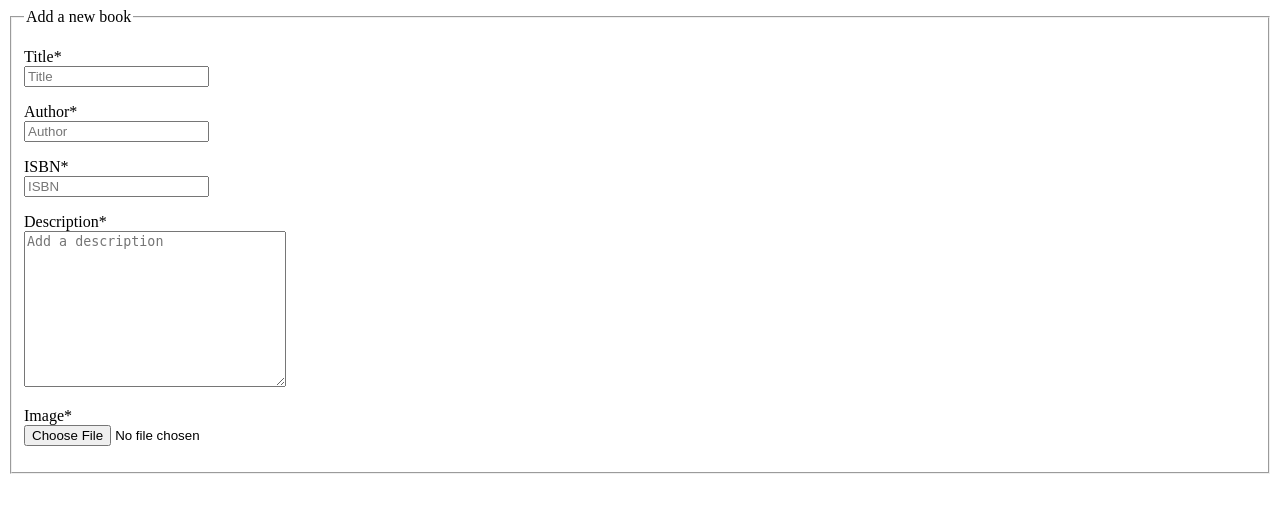
After one commit to AliciaoE/The-Library-book, a PHP site: page /bookform.php in a window 1280 px wide. The commit adds this page. Shown: the top 513 px of the page. Run offline with PHP 8.4, Linux system fonts and the light colour scheme.

Commit message:
feat: 🚧 book form structure

```diff
--- /dev/null
+++ b/bookform.php
@@ -0,0 +1,43 @@
+<!DOCTYPE html>
+<html lang="en">
+
+<head>
+    <meta charset="UTF-8">
+    <meta name="viewport" content="width=device-width, initial-scale=1.0">
+    <link rel="stylesheet" href="resources/bookform.css">
+    <title>Document</title>
+</head>
+
+<body>
+    <form action="" method="post">
+        <fieldset>
+            <legend>Add a new book</legend>
+            <div class="inputLeftSide">
+                <p>
+                    <label for="title">Title*</label></br>
+                    <input type="text" name="title" value="" id="title" placeholder="Title" required />
+                </p>
+                <p>
+                    <label for="author">Author*</label><br />
+                    <input type="text" name="author" value="" id="author" placeholder="Author" required />
+                </p>
+                <p>
+                    <label for="isbn">ISBN*</label><br />
+                    <input type="text" name="isbn" value="" id="isbn" placeholder="ISBN" required />
+                </p>
+            </div>
+            <div class="inputRightSide">
+                <p>
+                    <label for="description">Description*</label><br />
+                    <textarea name="description" id="description" cols="30" rows="10" placeholder="Add a description"></textarea>
+                </p>
+                <p>
+                    <label for="image">Image*</label><br />
+                    <input type="file" name="uploadFile" id="uploadFile">
+                </p>
+            </div>
+        </fieldset>
+    </form>
+</body>
+
+</html>
--- a/index.php
+++ b/index.php
@@ -27,7 +27,6 @@ $con->connection();
     Hello world!
   </h1>
   <h2 class="border-2">Bye world!</h2>
-<?php require "./components/bookform.php" ?>
 </body>
 
 </html>
--- /dev/null
+++ b/resources/bookform.css
@@ -0,0 +1,5 @@
+form {
+    display: flex;
+    flex-direction: column;
+    justify-content: space-evenly;
+}
```
Also changed, not shown: components/bookform.php (+27 -21 lines).
